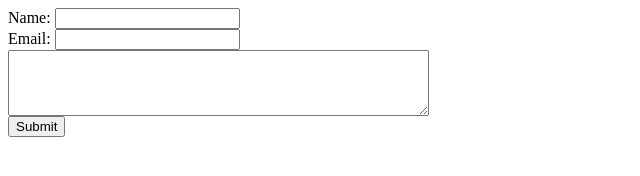
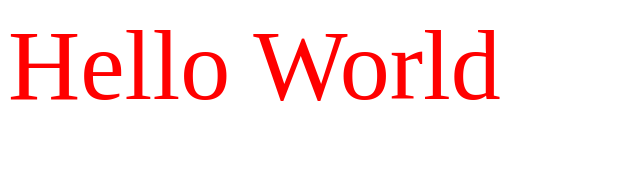
Before and after one commit to Meet591/mywebsite, a plain HTML site: page index.html in a window 1280 px wide. Shown: the whole page, without its empty margins (0-640 px from the left). Drawn offline with Linux system fonts and the light colour scheme.

Commit message:
Update index.html

```diff
--- a/index.html
+++ b/index.html
@@ -1,10 +1 @@
-<form action="/submit-form" method="POST">
-<label for="name">Name:</label>
- <input type="text" id="name" name="name" required>
- <br>
- <label for="email">Email:</label>
- <input type="email" id="email" name="email" required>
- <br>
-<textarea id="message" name="message" rows="4" cols="50" required></textarea> <br>
-<button type="submit">Submit</button>
-</form>
+<p style="color:red; font-size:100px">Hello World</p>
```
